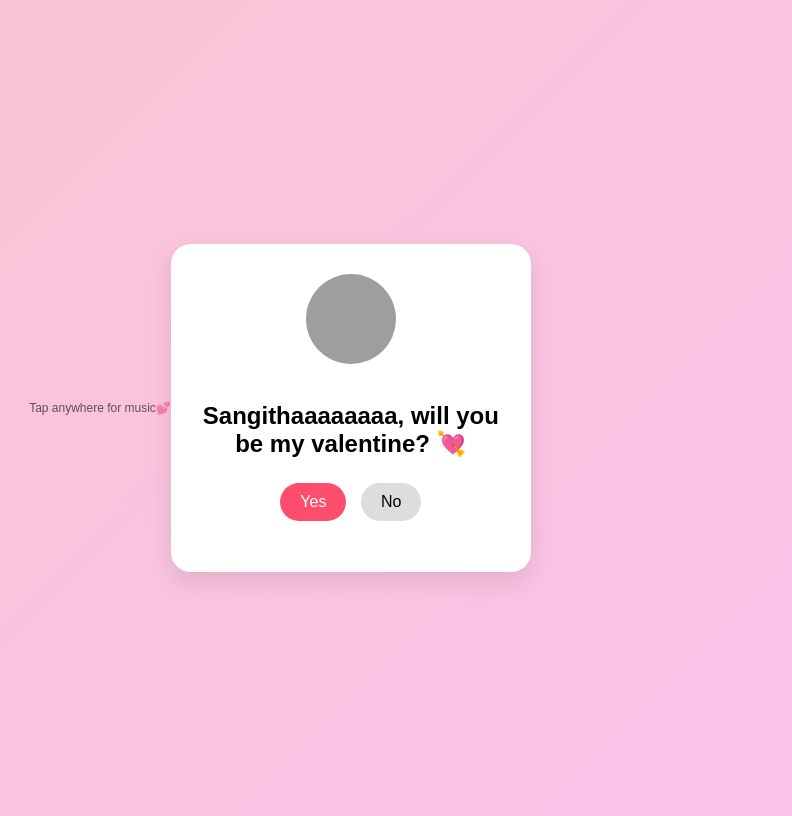
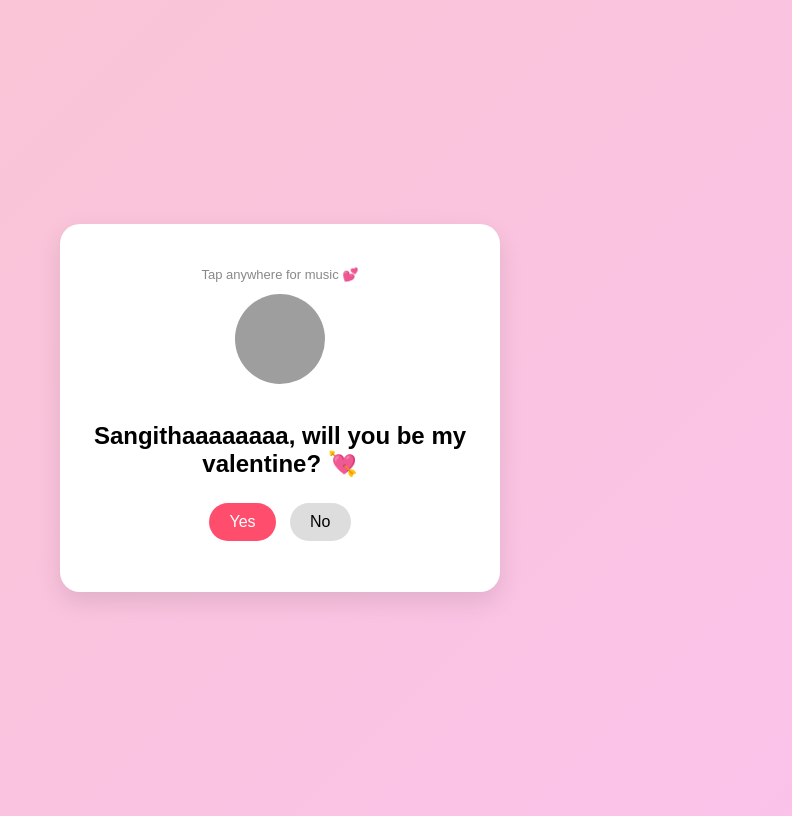
Before and after one commit to pindariarun77-ai/Valentine-app, a plain HTML site: page index.html in a window 1280 px wide. Shown: the whole page, without its empty margins (360-1152 px from the left). Drawn offline with Linux system fonts and the light colour scheme; grey boxes are pictures that could not be loaded.

Commit message:
Update index.html

```diff
--- a/index.html
+++ b/index.html
@@ -18,7 +18,7 @@
       padding: 30px;
       border-radius: 20px;
       text-align: center;
-      width: 300px;
+      width: 380px;
       box-shadow: 0 10px 25px rgba(0,0,0,0.1);
     }
 
@@ -40,6 +40,12 @@
       margin: 5px;
     }
 
+    .tap-hint {
+  font-size: 13px;
+  color: #888;
+  margin-bottom: 12px;
+}
+
     #yes {
       background: #ff4d6d;
       color: white;
@@ -56,11 +62,8 @@
   <source src="music.mp3" type="audio/mpeg">
    </audio>
 
-  <p style="font-size:12px;opacity:0.6">
-  Tap anywhere for music💕
-</p>
-
   <div class="card">
+   <p class="tap-hint">Tap anywhere for music 💕</p>
     <img src="me.png" alt="cute" style="
   width:90px;
   height:90px;
```
